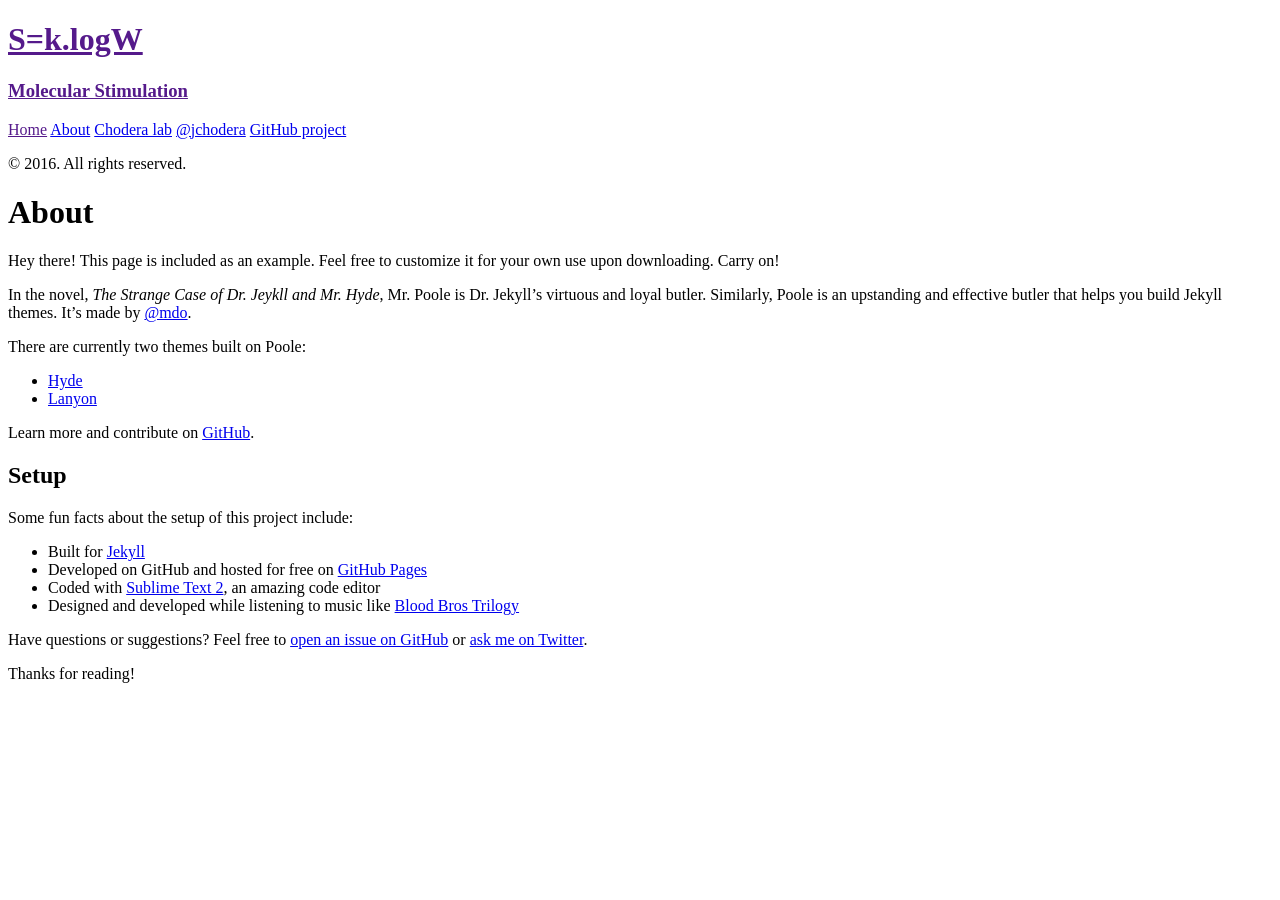
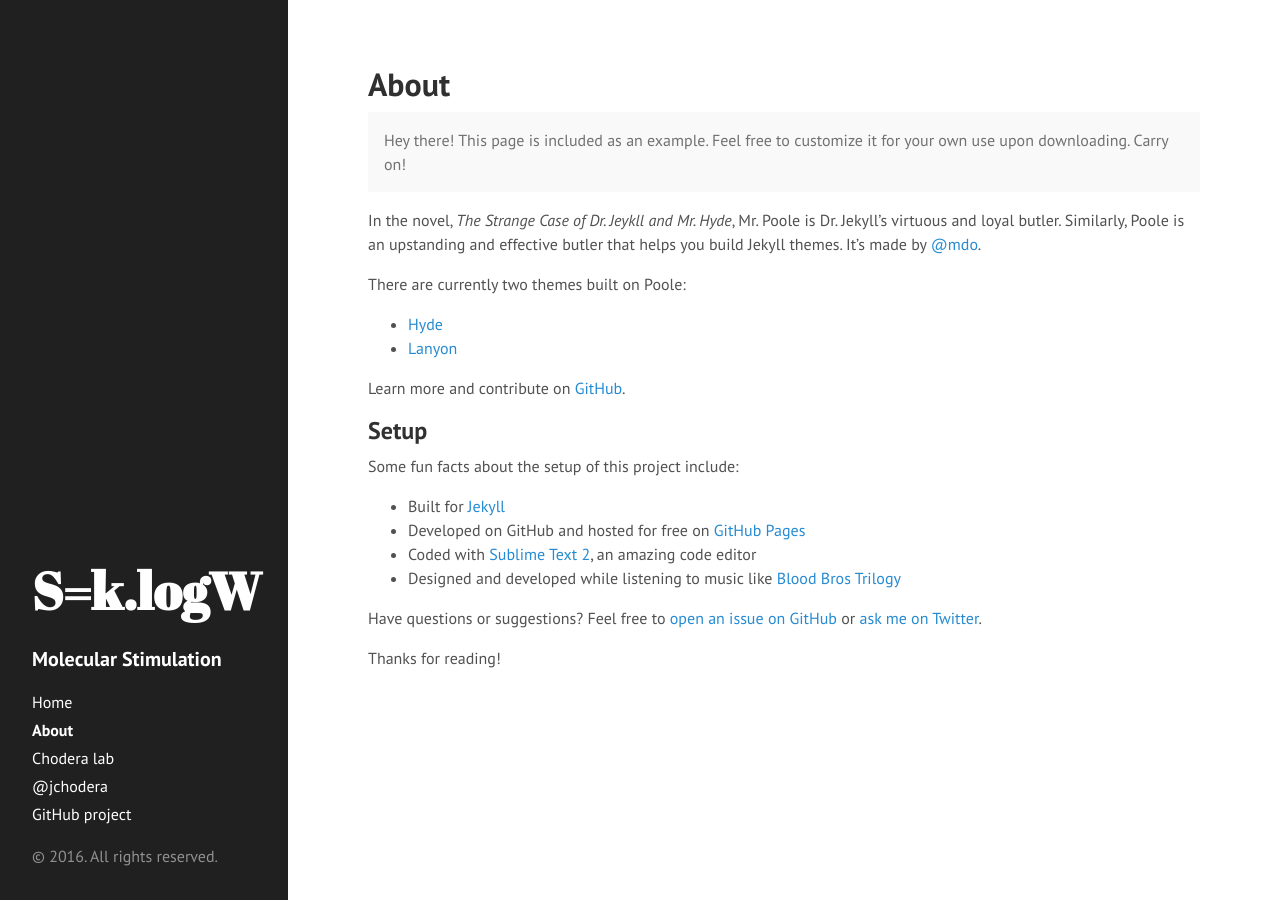
Before and after one commit to choderalab/klogw, a Jekyll site: the page built from about.md, in a window 1280 px wide. Built offline with Jekyll 4.4.1, drawn with Linux system fonts in a browser that asks for light colours.

```diff
--- a/_config.yml
+++ b/_config.yml
@@ -9,7 +9,7 @@ permalink:        pretty
 title:               "S=k.logW"
 tagline:             "Molecular Stimulation"
 url:                 https://choderalab.github.io/klogw/
-baseurl:             ''
+baseurl:             /
 
 # About/contact
 author:
```
